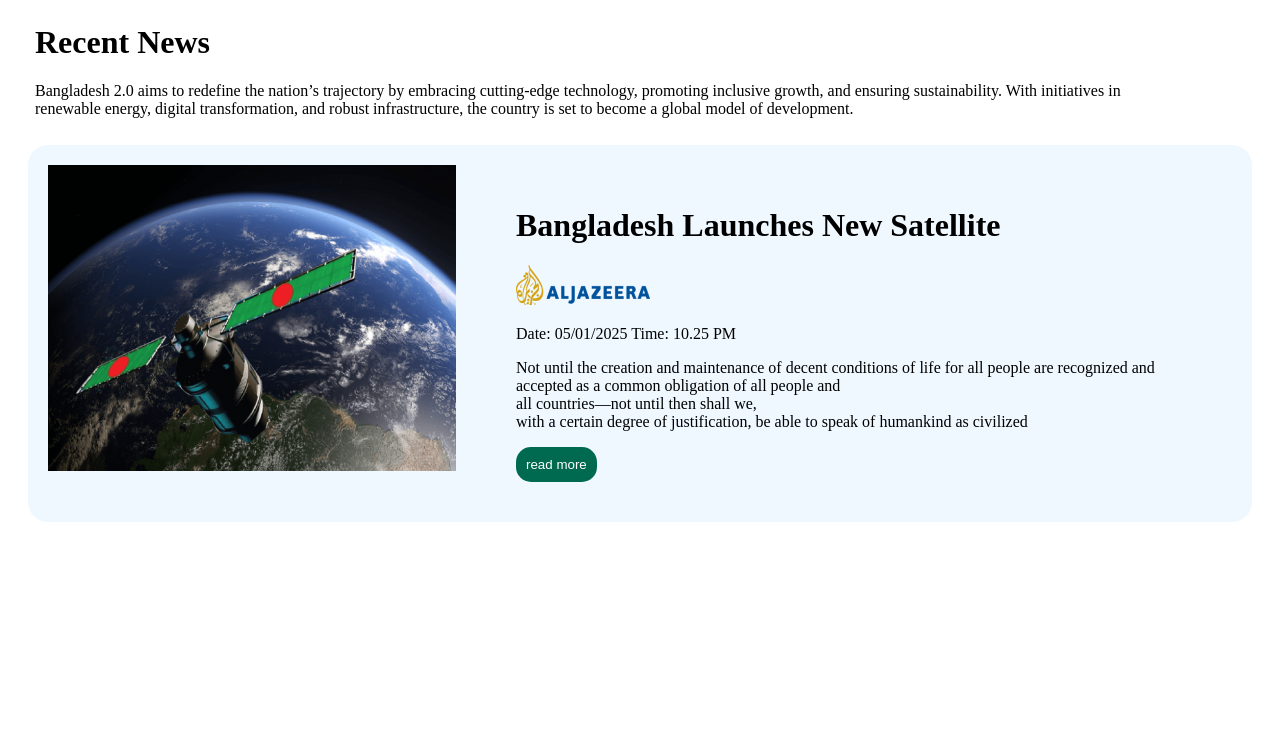
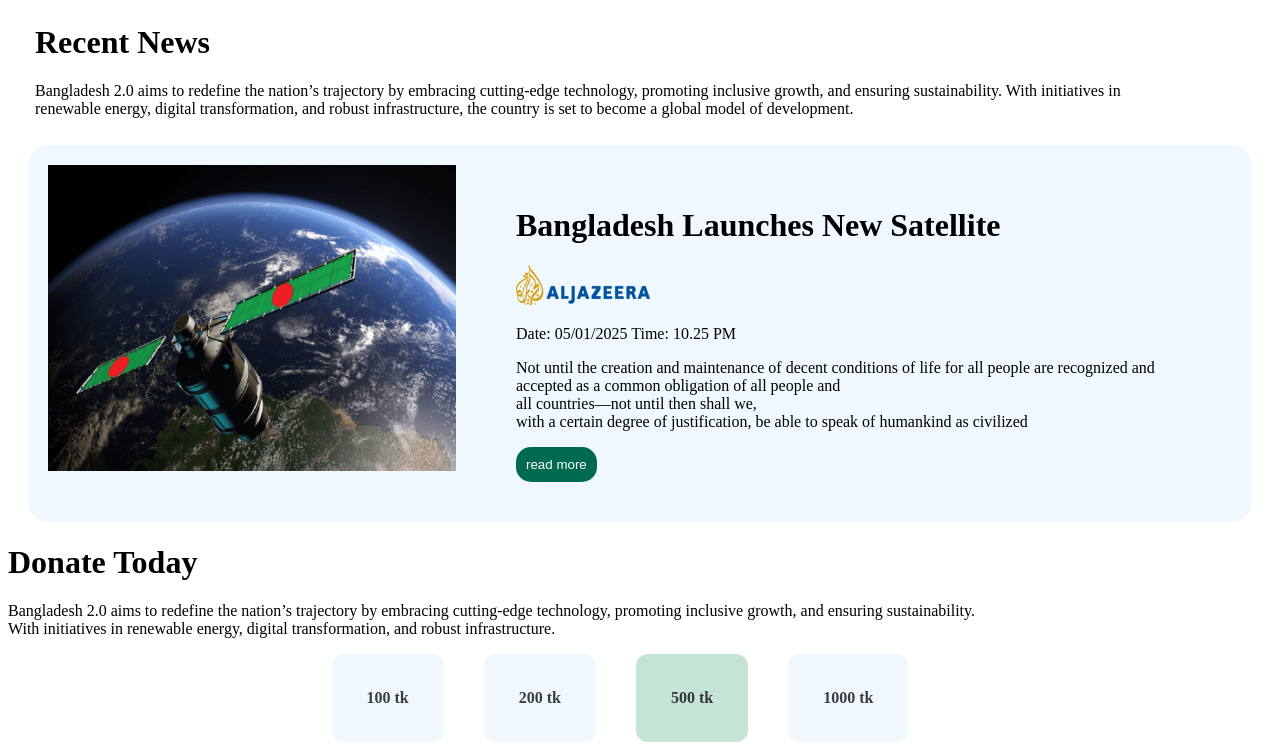
Before and after one commit to shamim-mahmud1/assignment-1-by-shamim, a plain HTML site: page index.html in a window 1280 px wide. Shown: the part 1918-2668 px from the top of the page. Before the commit the page ends 2460 px from the top, so only its background shows below. Drawn offline with Linux system fonts and the light colour scheme.

Commit message:
incomplete

```diff
--- a/index.html
+++ b/index.html
@@ -123,6 +123,20 @@
 </div>
     </div>
 </div>
+<div>
+<div class="center">
+    <h1>Donate Today</h1>
+    <p>Bangladesh 2.0 aims to redefine the nation’s trajectory by embracing cutting-edge technology, promoting inclusive growth, and ensuring sustainability. <br> With initiatives in renewable energy, digital transformation, and robust infrastructure.</p>
+    <div class="bbox">
+        <div class="bbox-2">100 tk</div>
+        <div class="bbox-1">200 tk</div>
+        <div class="bbox-3">500 tk</div>
+        <div class="bbox-4">1000 tk</div>
+    </div>
+
+</div>
+
+</div>
    </main>
 <footer>
 
--- a/style.css
+++ b/style.css
@@ -142,3 +142,49 @@ im
 .vision{
     margin: 27px;
 }
+.bbox{
+    display: flex;
+    justify-content:center;
+
+}
+.bbox-1{
+
+    padding: 35px;
+    font-weight: bolder;
+    color: rgba(14, 14, 14, 0.8);
+    margin-right: 40px;
+    background-color: aliceblue;
+    border-radius: 12px;
+    box-shadow: 5px wheat;
+}
+.bbox-2{
+
+    padding: 35px;
+    font-weight: bolder;
+    color: rgba(14, 14, 14, 0.8);
+    margin-right: 40px;
+    background-color: aliceblue;
+    border-radius: 12px;
+    box-shadow: 5px wheat;
+}
+
+.bbox-3{
+
+    padding: 35px;
+    font-weight: bolder;
+    color: rgba(14, 14, 14, 0.8);
+    margin-right: 40px;
+    background-color:rgba(198, 228, 214, 1);
+    border-radius: 12px;
+    box-shadow: 5px wheat;
+}
+.bbox-4{
+
+    padding: 35px;
+    font-weight: bolder;
+    color: rgba(14, 14, 14, 0.8);
+    margin-right: 40px;
+    background-color: aliceblue;
+    border-radius: 12px;
+    box-shadow: 5px wheat;
+}
```
